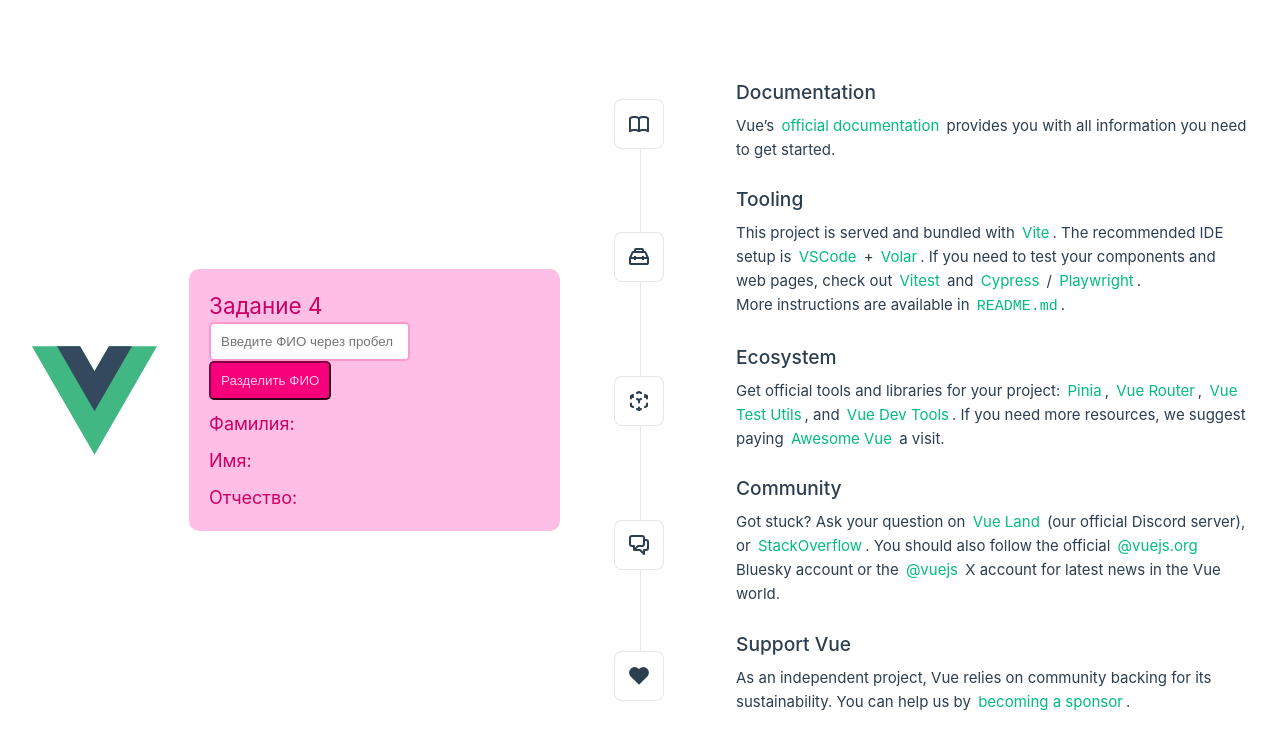
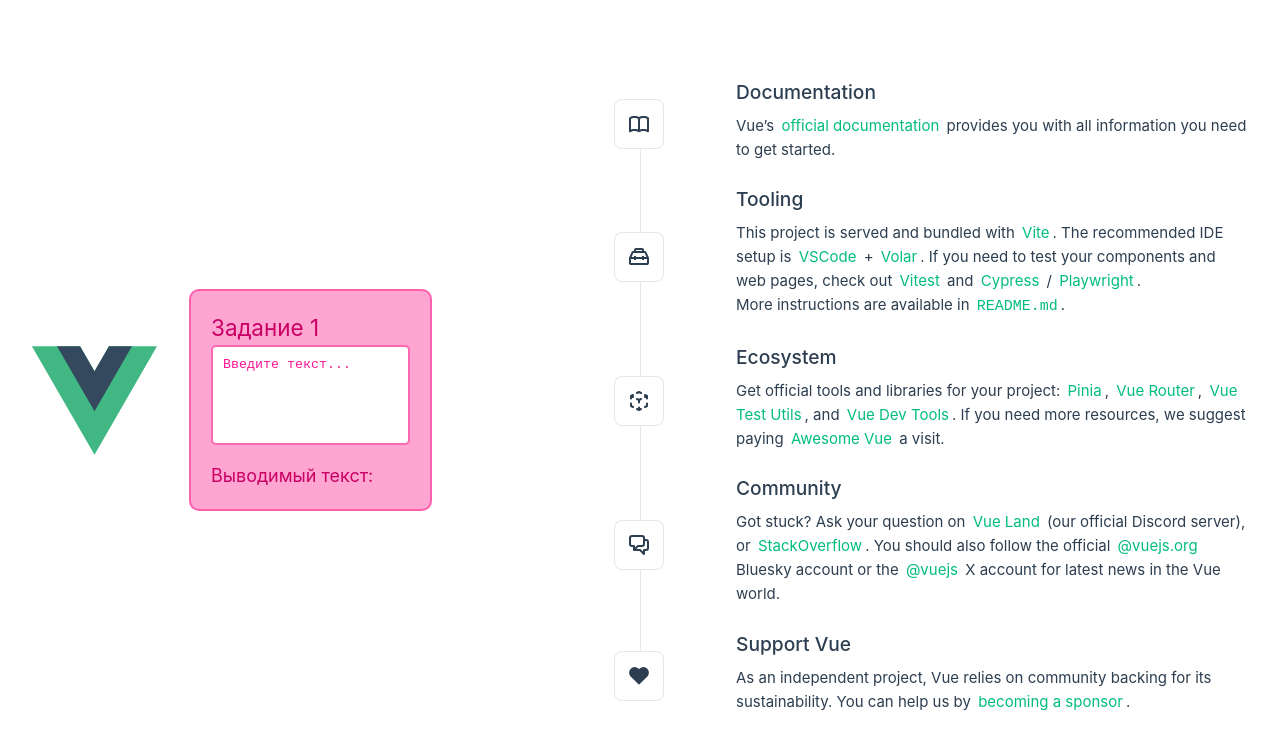
Before and after one commit to KateGrebeneva/kate_vue_tasks, a Vue app: page / in a window 1280 px wide. Shown: the top 750 px of the page. Built offline with nearby package versions, Linux system fonts and the light colour scheme.

Commit message:
task#45_1

```diff
--- a/src/components/Tasks.vue
+++ b/src/components/Tasks.vue
@@ -1,11 +1,8 @@
 <template>
-  <div class="task-4">
-    <h2>Задание 4</h2>
-    <input v-model="fullName" placeholder="Введите ФИО через пробел" />
-    <button @click="splitName">Разделить ФИО</button>
-    <p>Фамилия: {{ lastName }}</p>
-    <p>Имя: {{ firstName }}</p>
-    <p>Отчество: {{ middleName }}</p>
+  <div class="task-1">
+    <h2>Задание 1</h2>
+    <textarea v-model="text" placeholder="Введите текст..."></textarea>
+    <p>Выводимый текст: {{ text }}</p>
   </div>
 </template>
 
@@ -13,54 +10,37 @@
 export default {
   data() {
     return {
-      fullName: '',
-      lastName: '',
-      firstName: '',
-      middleName: '',
+      text: '',
     };
-  },
-  methods: {
-    splitName() {
-      const names = this.fullName.split(' ');
-      this.lastName = names[0] || '';
-      this.firstName = names[1] || '';
-      this.middleName = names[2] || '';
-    },
   },
 };
 </script>
 
 <style scoped>
-.task-4 {
-  background-color:rgb(254, 190, 229);
+.task-1 {
+  background-color:rgb(255, 165, 209); /* Нежно-розовый фон */
   padding: 20px;
   border-radius: 10px;
-  border: 2px solidrgb(253, 132, 192);
+  border: 2px solid rgb(255, 95, 175); /* Ярко-розовая граница */
   color: #333;
+  max-width: 400px;
+  margin: 20px auto;
+  color:rgb(202, 0, 101);
 }
-input {
+textarea {
+  width: 100%;
+  height: 100px;
   padding: 10px;
   border-radius: 5px;
-  border: 2px solid #ff99cc;
-  margin-right: 10px;
+  border: 2px solid #ff69b4; /* Ярко-розовая граница */
+  resize: none; /* Отключаем изменение размера */
 }
-button {
-  padding: 10px;
-  background-color:rgb(248, 0, 124);
-  border-color:rgb(135, 0, 67);
-  border-radius: 5px;
-  cursor: pointer;
-  color:rgb(255, 202, 229);
-}
-button:hover {
-  background-color: #ff66b2;
+textarea::placeholder {
+  color: #ff1493; /* Цвет плейсхолдера */
 }
 p {
   font-size: 18px;
   margin-top: 10px;
   color:rgb(202, 0, 101);
 }
-h2{
-  color:rgb(202, 0, 101);
-}
 </style>
```
Also changed, not shown: Results_screenshots/Формы/task#45/task#45_1.jpg (added).
